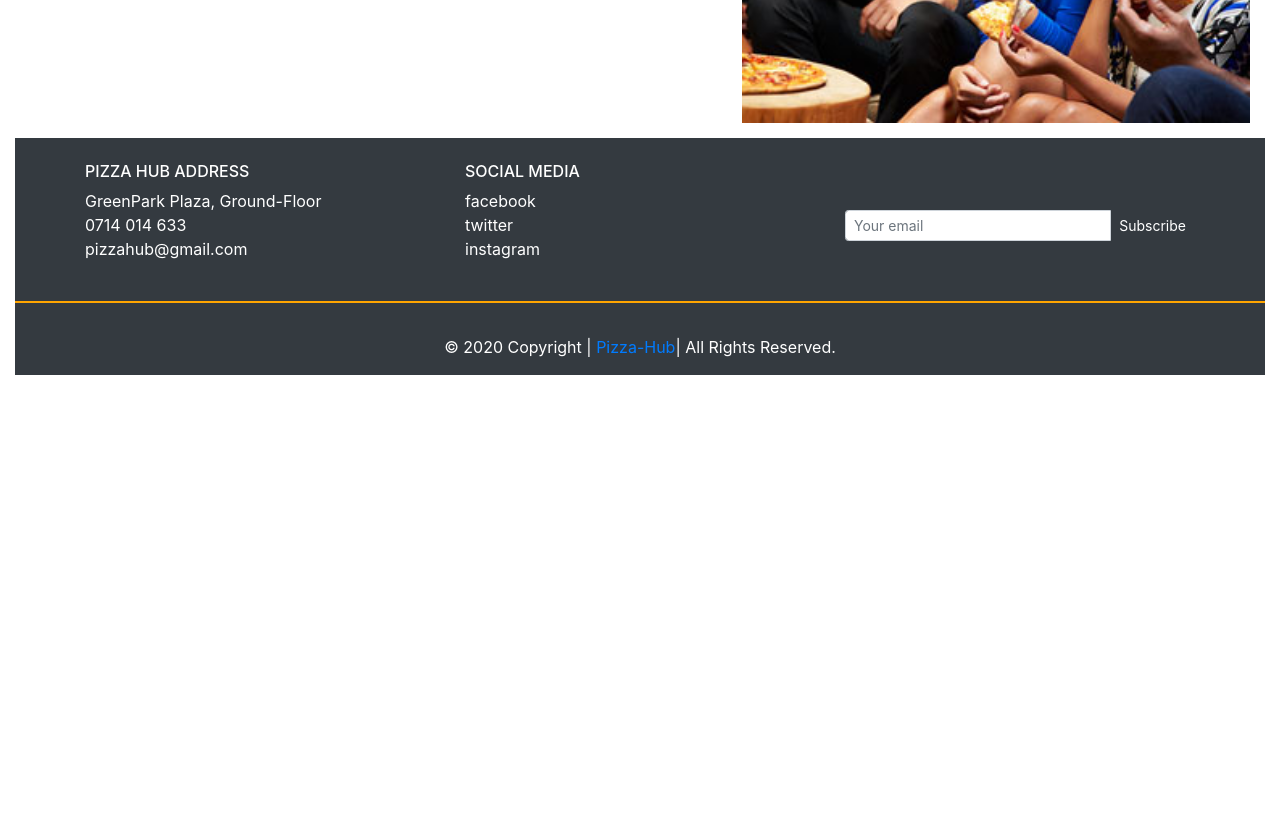
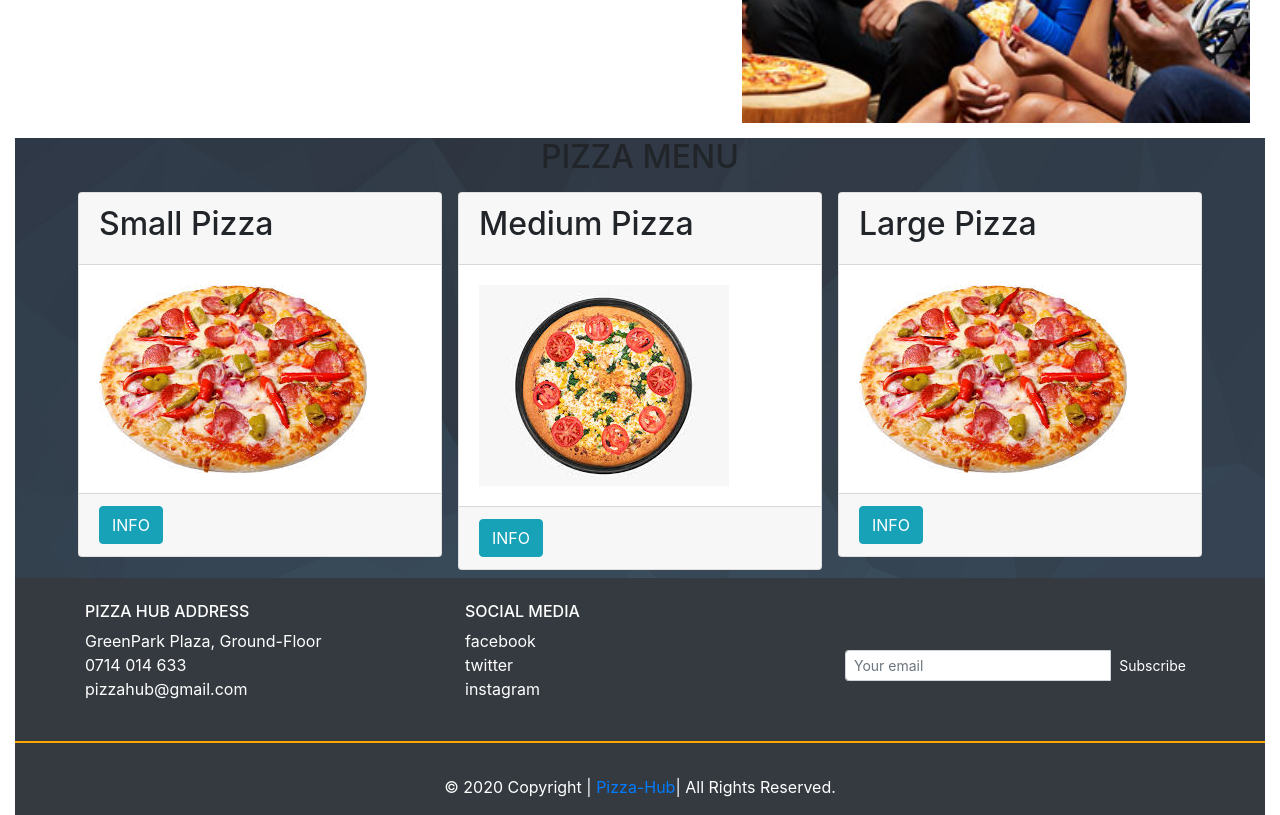
Before and after one commit to sam2020-4/Pizza-Hub, a plain HTML site: page index.html in a window 1280 px wide. Shown: the part 1100-1915 px from the top of the page. Before the commit the page ends 1475 px from the top, so only its background shows below. Drawn offline with Linux system fonts and the light colour scheme.

Commit message:
added menu section

```diff
--- a/css/styles.css
+++ b/css/styles.css
@@ -89,3 +89,8 @@ li:hover{
     height: 2px;
     border: none;
 }
+.menu{
+    background-image: url('../images/footer-background-01.jpg');
+    background-position: center;
+    background-size: cover;
+}
--- a/index.html
+++ b/index.html
@@ -61,11 +61,64 @@
                 </div>
             </section>
             <!-- menu -->
+            <div class="menu">
+                <div class="container">
+                    <h2 style="text-align: center;">PIZZA MENU</h2>
+                    <div class="row">
+                    <div class="col-md-4 p-2">
+                        <div class="card">
+                            <div class="card-header">
+                                <h2>Small Pizza</h2>
+                            </div>
+                            <div class="card-body">
+                                <img src="images/download.jpeg" alt="">
+                            </div>
+                            <div class="card-footer">
+                                <div>
+                                    <a href="#" class="btn btn-info">INFO</a>
+                                </div>
+                            </div>
+                        </div>
+                    </div>
+                    <div class="col-md-4 p-2">
+                        <div class="card">
+                            <div class="card-header">
+                                <h2>Medium Pizza</h2>
+                            </div>
+                            <div class="card-body">
+                            <img src="images/download (2).jpeg" alt="">
+                            </div>
+                            <div class="card-footer">
+                            <div>
+                                <a href="#" class="btn btn-info">INFO</a>
+                            </div>
+                            </div>
+                        </div>
+
+                    </div>
+                    <div class="col-md-4 p-2">
+                        <div class="card">
+                            <div class="card-header">
+                                <h2>Large Pizza</h2>
+                            </div>
+                            <div class="card-body">
+                            <img src="images/images (1).jpeg" alt="">
+                            </div>
+                            <div class="card-footer">
+                            <div>
+                                <a href="#" class="btn btn-info">INFO</a>
+                            </div>
+                            </div>
+                        </div>
+                    </div>
+                    </div>
+                </div>
+            </div>
+            <!-- order -->
+            <div class="order">
 
 
-            <!-- order -->
-
-
+            </div>
             <!-- Footer -->
             <footer class="page-footer font-small special-color-dark bg-dark pt-4">
                 <div class="container">
```
Also changed, not shown: images/download (1).jpeg (added), images/download (2).jpeg (added), images/images (2).jpeg (added), images/images.jpeg (deleted), images/photo-1506354666786-959d6d497f1a.jpeg (deleted), images/photo-1581597389481-b31ce548ef61.jpeg (deleted).
